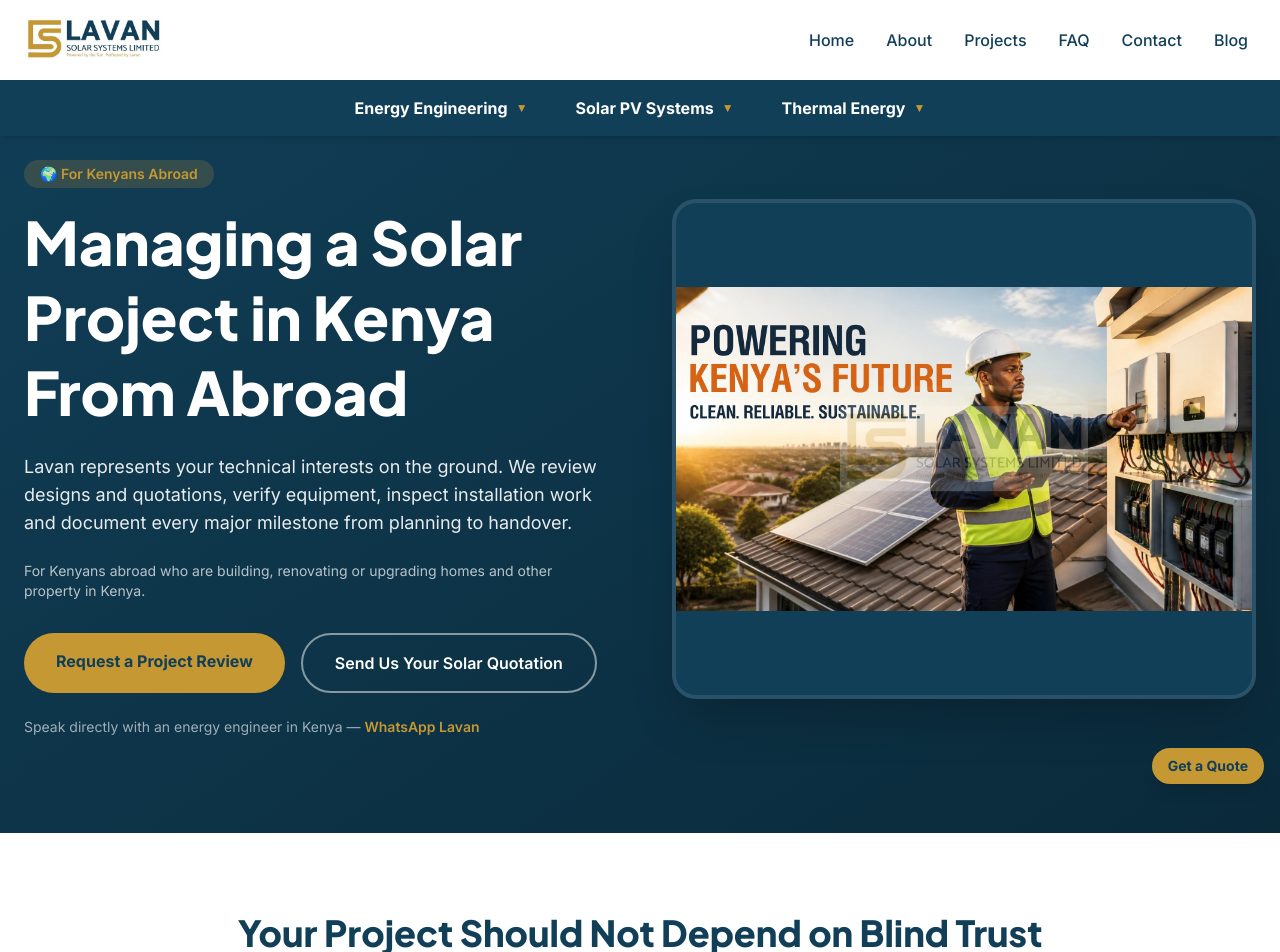
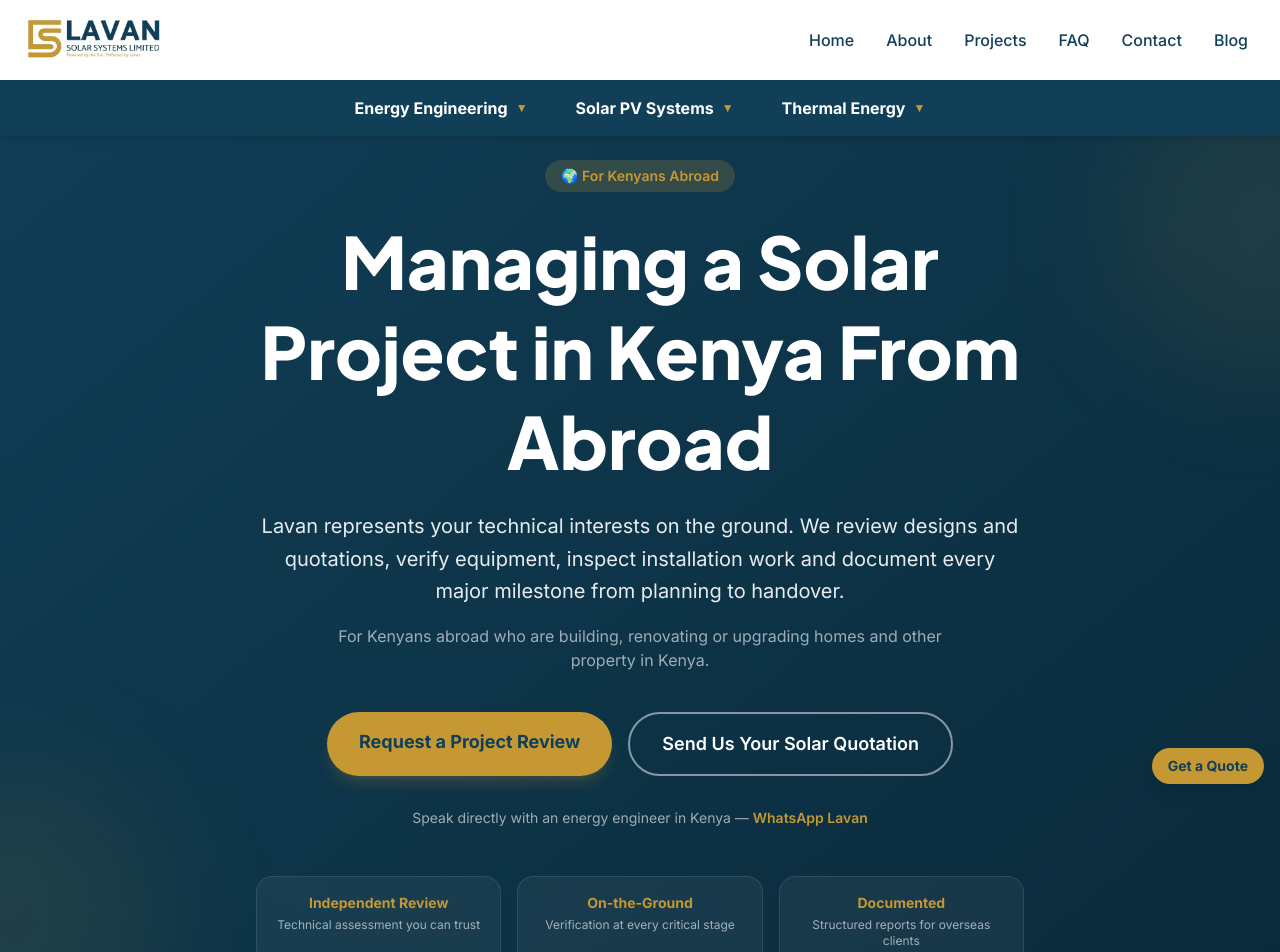
Before and after one commit to minethewordacademy-arch/lavan, a Next.js app: page /diaspora-solar-project-management in a window 1280 px wide. Shown: the top 952 px of the page. Built offline with nearby package versions, Linux system fonts and the light colour scheme.

Commit message:
diaspora

```diff
--- a/components/DiasporaLanding.tsx
+++ b/components/DiasporaLanding.tsx
@@ -3,44 +3,55 @@
 import WatermarkImage from '@/components/WatermarkImage';
 
 // ============================================================
-// SECTION 1 — HERO
+// SECTION 1 — HERO (Centered, full-width, no image)
 // ============================================================
 function Hero() {
   return (
     <section className="pt-36 md:pt-40 pb-16 md:pb-24 bg-linear-to-br from-navy to-navy-dark relative overflow-hidden">
-      <div className="container mx-auto px-6 grid grid-cols-1 md:grid-cols-2 gap-12 md:gap-16 items-center">
-        {/* Left — Copy */}
-        <div className="z-10">
-          <span className="inline-block bg-gold/20 text-gold px-4 py-1 rounded-full text-sm font-semibold mb-4">
+      {/* Decorative gold blur orbs */}
+      <div className="absolute top-20 right-0 w-72 h-72 bg-gold/10 rounded-full blur-3xl -mr-32"></div>
+      <div className="absolute bottom-0 left-0 w-72 h-72 bg-gold/10 rounded-full blur-3xl -ml-32"></div>
+
+      <div className="container mx-auto px-6 max-w-4xl relative z-10 text-center">
+        {/* Badge */}
+        <span className="inline-block bg-gold/20 text-gold px-4 py-1.5 rounded-full text-sm font-semibold mb-6">
           🌍 For Kenyans Abroad
         </span>
-          <h1 className="text-4xl md:text-5xl lg:text-6xl font-extrabold text-white leading-tight mb-6">
+
+        {/* H1 */}
+        <h1 className="text-4xl md:text-5xl lg:text-6xl xl:text-7xl font-extrabold text-white leading-tight mb-6">
           Managing a Solar Project in Kenya From Abroad
         </h1>
-          <p className="text-white/90 text-lg mb-6 max-w-xl">
+
+        {/* Lead paragraph */}
+        <p className="text-white/90 text-lg md:text-xl mb-4 max-w-3xl mx-auto leading-relaxed">
           Lavan represents your technical interests on the ground. We review designs and quotations, verify equipment, inspect installation work and document every major milestone from planning to handover.
         </p>
-          <p className="text-white/70 text-sm mb-8 max-w-xl">
+
+        {/* Supporting line */}
+        <p className="text-white/60 text-sm md:text-base mb-10 max-w-2xl mx-auto">
           For Kenyans abroad who are building, renovating or upgrading homes and other property in Kenya.
         </p>
 
-          <div className="flex flex-col sm:flex-row gap-4 mb-6">
+        {/* CTAs */}
+        <div className="flex flex-col sm:flex-row gap-4 justify-center mb-8">
           <a
             href="#lead-form"
             data-event="project_review_cta_click"
-              className="bg-gold text-navy px-8 py-4 rounded-full font-bold hover:bg-white transition text-center"
+            className="bg-gold text-navy px-8 py-4 rounded-full font-bold hover:bg-white transition text-center text-lg shadow-lg shadow-gold/20"
           >
             Request a Project Review
           </a>
           <a
             href="#quotation-upload"
             data-event="quotation_review_cta_click"
-              className="border-2 border-white/50 text-white px-8 py-4 rounded-full font-semibold hover:border-gold hover:text-gold transition text-center"
+            className="border-2 border-white/50 text-white px-8 py-4 rounded-full font-semibold hover:border-gold hover:text-gold transition text-center text-lg"
           >
             Send Us Your Solar Quotation
           </a>
         </div>
 
+        {/* WhatsApp support line */}
         <p className="text-white/60 text-sm">
           Speak directly with an energy engineer in Kenya —{' '}
           <a
@@ -53,27 +64,26 @@
             WhatsApp Lavan
           </a>
         </p>
+
+        {/* Trust markers */}
+        <div className="mt-12 grid grid-cols-1 sm:grid-cols-3 gap-4 max-w-3xl mx-auto">
+          <div className="bg-white/5 border border-white/10 rounded-2xl p-4 backdrop-blur-sm">
+            <p className="text-gold font-bold text-sm mb-1">Independent Review</p>
+            <p className="text-white/60 text-xs">Technical assessment you can trust</p>
           </div>
-
-        {/* Right — Image (fully visible, no cropping) */}
-        <div className="relative w-full">
-          <div className="relative w-full h-72 sm:h-80 md:h-125 rounded-3xl overflow-hidden shadow-2xl border-4 border-white/10 bg-navy">
-            <WatermarkImage
-              src="/images/services/energy-engineering/solarpanel-engineering2.jpg"
-              alt="Lavan engineer inspecting solar equipment at a residential project in Kenya"
-              fill
-              watermarkSize={70}
-              watermarkStyle="seal"
-              objectFit="contain"
-              priority
-            />
+          <div className="bg-white/5 border border-white/10 rounded-2xl p-4 backdrop-blur-sm">
+            <p className="text-gold font-bold text-sm mb-1">On-the-Ground</p>
+            <p className="text-white/60 text-xs">Verification at every critical stage</p>
+          </div>
+          <div className="bg-white/5 border border-white/10 rounded-2xl p-4 backdrop-blur-sm">
+            <p className="text-gold font-bold text-sm mb-1">Documented</p>
+            <p className="text-white/60 text-xs">Structured reports for overseas clients</p>
           </div>
         </div>
       </div>
     </section>
   );
 }
-
 // ============================================================
 // SECTION 2 — RECOGNITION
 // ============================================================
@@ -614,7 +624,7 @@
             <div>
               <label className="block text-sm font-semibold text-navy mb-1">Attach a Quotation (Optional)</label>
               <input type="file" accept=".pdf,.doc,.docx,.xls,.xlsx,.jpg,.jpeg,.png" className="w-full text-sm text-gray-600 file:mr-4 file:py-2 file:px-4 file:rounded-full file:border-0 file:bg-gold/20 file:text-navy file:font-semibold hover:file:bg-gold/40" />
-              <p className="text-xs text-gray-500 mt-2">PDF, DOCX, XLSX, JPG, PNG. After submitting, please email the file to info@lavansolar.co.ke with the same subject line.</p>
+              <p className="text-xs text-gray-500 mt-2">PDF, DOCX, XLSX, JPG, PNG.</p>
             </div>
 
             <div className="flex items-start gap-3">
--- a/components/Footer.tsx
+++ b/components/Footer.tsx
@@ -1,3 +1,5 @@
+"use client";
+import { useState } from 'react';
 import Link from 'next/link';
 import Image from 'next/image';
 
@@ -11,6 +13,8 @@
 ];
 
 const divisionLinks = [
+  // ✅ Diaspora landing page added as top item
+  { href: '/diaspora-solar-project-management', label: '🌍 Diaspora Project Management' },
   { href: '/services/energy-engineering', label: 'Energy Engineering' },
   { href: '/services/solar-pv', label: 'Solar PV Systems' },
   { href: '/services/thermal-energy', label: 'Thermal Energy' },
@@ -18,14 +22,17 @@
 ];
 
 export default function Footer() {
+  // ✅ Mobile accordion states
+  const [openQuick, setOpenQuick] = useState(false);
+  const [openServices, setOpenServices] = useState(false);
+
   return (
-    <>
     <footer className="bg-white">
       {/* Top Light Gray Section */}
       <div className="bg-light-bg py-16">
         <div className="container mx-auto px-4 grid grid-cols-1 md:grid-cols-2 lg:grid-cols-4 gap-10">
 
-            {/* Brand/Logo - Smaller & Far Left */}
+          {/* Brand/Logo */}
           <div>
             <div className="relative h-10 md:h-12 w-36 md:w-44 mb-4">
               <Image
@@ -40,49 +47,72 @@
             <p className="text-gray-600 text-sm">Powered by the Sun. Perfected by Lavan.</p>
           </div>
 
-            {/* Quick Links */}
+          {/* Quick Links — Collapsible on mobile */}
           <div>
-              <h4 className="text-navy font-bold text-lg mb-4">Quick Links</h4>
-              <ul className="space-y-2 text-sm">
+            {/* Mobile: toggle button */}
+            <button
+              onClick={() => setOpenQuick(!openQuick)}
+              className="md:hidden w-full flex items-center justify-between text-navy font-bold text-lg py-2"
+              aria-expanded={openQuick}
+            >
+              Quick Links
+              <span className="text-gold text-2xl">{openQuick ? '−' : '+'}</span>
+            </button>
+            {/* Desktop: static heading */}
+            <h4 className="hidden md:block text-navy font-bold text-lg mb-4">Quick Links</h4>
+
+            <ul className={`space-y-2 text-sm ${openQuick ? 'block mt-2' : 'hidden'} md:block md:mt-0`}>
               {quickLinks.map((link) => (
                 <li key={link.href}>
-                    <Link href={link.href} className="text-gray-600 hover:text-gold transition">{link.label}</Link>
+                  <Link href={link.href} className="text-gray-600 hover:text-gold transition">
+                    {link.label}
+                  </Link>
                 </li>
               ))}
             </ul>
           </div>
 
-            {/* Divisions */}
+          {/* Services — Collapsible on mobile */}
           <div>
-              <h4 className="text-navy font-bold text-lg mb-4">Services</h4>
-              <ul className="space-y-2 text-sm">
+            <button
+              onClick={() => setOpenServices(!openServices)}
+              className="md:hidden w-full flex items-center justify-between text-navy font-bold text-lg py-2"
+              aria-expanded={openServices}
+            >
+              Services
+              <span className="text-gold text-2xl">{openServices ? '−' : '+'}</span>
+            </button>
+            <h4 className="hidden md:block text-navy font-bold text-lg mb-4">Services</h4>
+
+            <ul className={`space-y-2 text-sm ${openServices ? 'block mt-2' : 'hidden'} md:block md:mt-0`}>
               {divisionLinks.map((link) => (
                 <li key={link.href}>
-                    <Link href={link.href} className="text-gray-600 hover:text-gold transition">{link.label}</Link>
+                  <Link href={link.href} className="text-gray-600 hover:text-gold transition">
+                    {link.label}
+                  </Link>
                 </li>
               ))}
             </ul>
           </div>
 
-            {/* Contact Card (Dark Navy) - Techwin Style */}
+          {/* Contact Card (Always visible) */}
           <div className="bg-navy p-6 rounded-2xl text-white/80">
             <h4 className="text-white font-bold text-lg mb-4">Contact</h4>
             <ul className="space-y-3 text-sm">
               <li>
-                  <span className="font-bold text-gold">Warehouse:</span><br/>
+                <span className="font-bold text-gold">Warehouse:</span><br />
                 Omega Business Park, P.O Box 61584-00200 Nairobi
               </li>
               <li>
-                  <span className="font-bold text-gold">General Email:</span><br/>
+                <span className="font-bold text-gold">General Email:</span><br />
                 <a href="mailto:info@lavansolar.co.ke" className="hover:text-gold">info@lavansolar.co.ke</a>
               </li>
-                {/* NEW SALES EMAIL ADDED HERE */}
               <li>
-                  <span className="font-bold text-gold">Sales/Quotes:</span><br/>
+                <span className="font-bold text-gold">Sales/Quotes:</span><br />
                 <a href="mailto:sales@lavansolar.co.ke" className="hover:text-gold">sales@lavansolar.co.ke</a>
               </li>
               <li>
-                  <span className="font-bold text-gold">Phone:</span><br/>
+                <span className="font-bold text-gold">Phone:</span><br />
                 <a href="https://wa.me/254100766486" className="hover:text-gold">+254 100 766 486</a>
               </li>
             </ul>
@@ -94,7 +124,6 @@
       <div className="bg-navy-dark py-6 relative">
         <div className="container mx-auto px-4 flex flex-col lg:flex-row items-center justify-between gap-4">
 
-            {/* Inquire Now Button */}
           <Link href="/contact" className="bg-gold text-navy font-bold px-4 py-1.5 rounded-lg hover:bg-white transition transform hover:-translate-y-1 shadow-lg">
             INQUIRE NOW
           </Link>
@@ -145,6 +174,5 @@
         </div>
       </div>
     </footer>
-    </>
   );
 }
--- a/components/Navbar.tsx
+++ b/components/Navbar.tsx
@@ -6,7 +6,6 @@
 const mainLinks = [
   { href: '/', label: 'Home' },
   { href: '/about', label: 'About' },
-  //{ href: '/products', label: 'Products' },
   { href: '/projects', label: 'Projects' },
   { href: '/faq', label: 'FAQ' },
   { href: '/contact', label: 'Contact' },
@@ -18,6 +17,8 @@
     href: '/services/energy-engineering',
     label: 'Energy Engineering',
     services: [
+      // ✅ Diaspora landing page added as top item (high-visibility campaign)
+      { label: '🌍 Diaspora Project Management', href: '/diaspora-solar-project-management' },
       { label: 'Energy Audit & Consultancy', href: '/services/energy-audit' },
       { label: 'System Design', href: '/services/energy-engineering' },
       { label: 'Load Assessments', href: '/services/energy-engineering' },
@@ -48,8 +49,6 @@
 
 export default function Navbar() {
   const [isOpen, setIsOpen] = useState(false);
-
-  // State for collapse (holds the label of the currently open division, or null)
   const [openDivision, setOpenDivision] = useState<string | null>(null);
 
   const toggleDivision = (label: string) => {
@@ -62,7 +61,6 @@
         {/* Top Navbar - Far Left Logo */}
         <nav className="bg-white">
           <div className="flex items-center justify-between h-16 md:h-20 px-4 md:pl-6 md:pr-8">
-            {/* Smaller Logo - Far Left */}
             <Link href="/" className="flex items-center">
               <div className="relative h-10 md:h-12 w-36 md:w-44">
                 <Image
@@ -87,7 +85,6 @@
               ))}
             </ul>
 
-            {/* Mobile Toggle */}
             <button className="md:hidden text-navy text-3xl" onClick={() => setIsOpen(!isOpen)}>
               {isOpen ? '✕' : '☰'}
             </button>
@@ -103,11 +100,14 @@
                   {division.label}
                   <span className="text-gold text-xs">▼</span>
                 </Link>
-                <div className="absolute left-0 top-full w-72 bg-white rounded-b-xl shadow-2xl border-t-4 border-gold opacity-0 invisible group-hover:opacity-100 group-hover:visible transition-all duration-300 translate-y-2 group-hover:translate-y-0">
+                <div className="absolute left-0 top-full w-80 bg-white rounded-b-xl shadow-2xl border-t-4 border-gold opacity-0 invisible group-hover:opacity-100 group-hover:visible transition-all duration-300 translate-y-2 group-hover:translate-y-0">
                   <ul className="py-4">
                     {division.services.map((service) => (
                       <li key={service.href + service.label}>
-                        <Link href={service.href} className="block px-6 py-3 text-navy font-medium hover:bg-light-bg hover:text-gold transition">
+                        <Link
+                          href={service.href}
+                          className="block px-6 py-3 text-navy font-medium hover:bg-light-bg hover:text-gold transition"
+                        >
                           {service.label}
                         </Link>
                       </li>
@@ -145,10 +145,10 @@
             <p className="text-xs uppercase tracking-wider text-gray-500 font-bold">Core Divisions</p>
             {divisions.map((division) => (
               <div key={division.href}>
-                {/* Division Header (clickable to toggle) */}
                 <button
                   onClick={() => toggleDivision(division.label)}
                   className="w-full flex items-center justify-between font-extrabold text-navy text-xl hover:text-gold py-2 text-left"
+                  aria-expanded={openDivision === division.label}
                 >
                   {division.label}
                   <span className="text-gold text-2xl">
@@ -156,12 +156,15 @@
                   </span>
                 </button>
 
-                {/* Expanded Services */}
                 {openDivision === division.label && (
                   <ul className="pl-4 mt-2 space-y-2">
                     {division.services.map((service) => (
                       <li key={service.href + service.label}>
-                        <Link href={service.href} onClick={() => setIsOpen(false)} className="block text-navy text-base hover:text-gold py-1">
+                        <Link
+                          href={service.href}
+                          onClick={() => setIsOpen(false)}
+                          className="block text-navy text-base hover:text-gold py-1"
+                        >
                           {service.label}
                         </Link>
                       </li>
```
Lines whose indentation alone changed are shown as unchanged.
